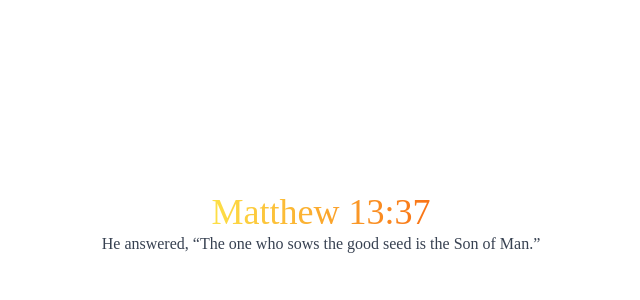
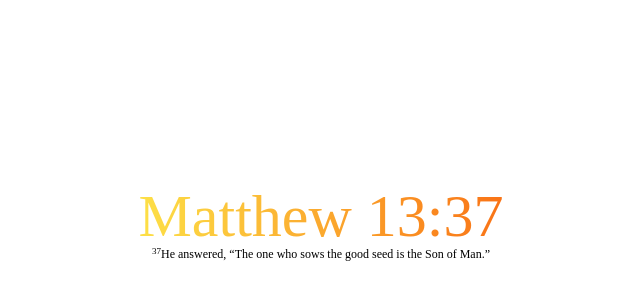
Before and after one commit to jucooper/leetfaith, a Next.js app: page / in a window 1280 px wide. Shown: the part 176-476 px from the top of the page, without its empty margins (319-959 px from the left). Built offline with nearby package versions, Linux system fonts and the light colour scheme.

Commit message:
updates text

```diff
--- a/app/page.tsx
+++ b/app/page.tsx
@@ -1,8 +1,8 @@
 export default function Home() {
   return (
     <main className="min-h-screen flex flex-col items-center justify-center">
-      <h1 className="text-4xl bg-gradient-to-l from-orange-500 to-yellow-300 text-transparent bg-clip-text text-center">Matthew 13:37</h1>
-      <p className="text-m text-gray-700 px-4">He answered, “The one who sows the good seed is the Son of Man.”</p>
+      <h1 className="text-6xl bg-gradient-to-l from-orange-500 to-yellow-300 text-transparent bg-clip-text text-center">Matthew 13:37</h1>
+      <p className="text-xs px-4"><sup>37</sup>He answered, “The one who sows the good seed is the Son of Man.”</p>
     </main>
   );
 }
```
